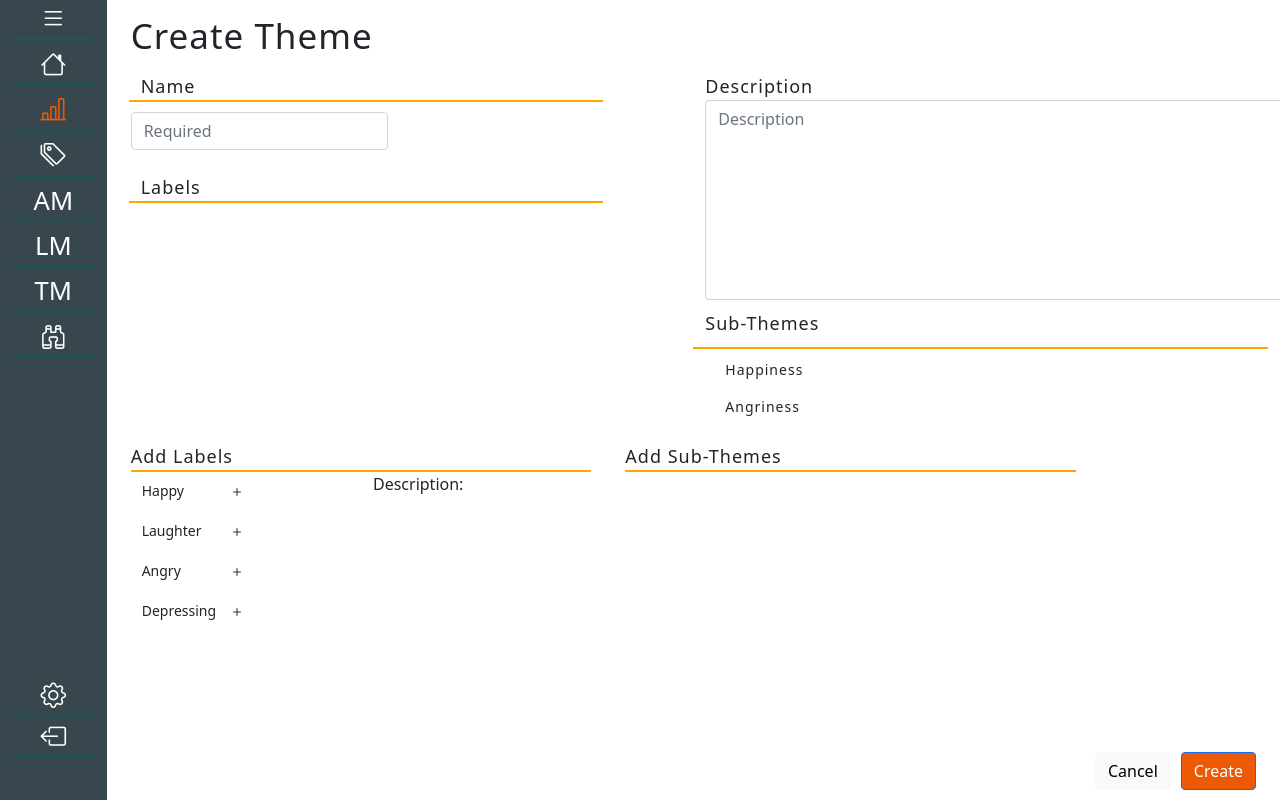
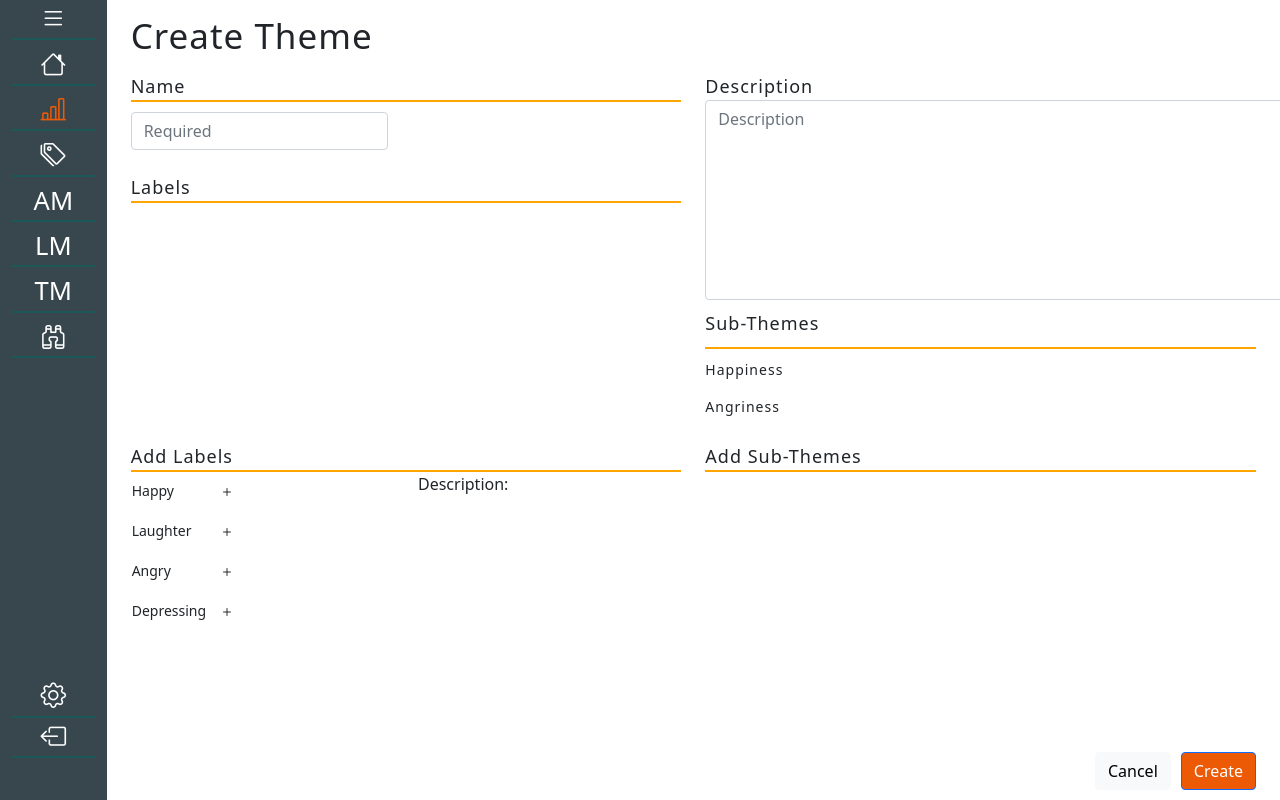
Before and after one commit to muctadir/lama, an Angular app in the folder frontend/: page /project/createTheme in a window 1280 px wide. Built offline with nearby package versions, Linux system fonts and the light colour scheme.

Commit message:
UI fixes

```diff
--- a/frontend/src/app/create-theme/create-theme.component.html
+++ b/frontend/src/app/create-theme/create-theme.component.html
@@ -14,6 +14,7 @@
         <div class="col-6">
             <div class="row" id="topLeft">
                 <!-- Label Name section -->
+                <div class="col-sm-12">
                     <div id="name">
                         Name
                     </div>
@@ -22,11 +23,12 @@
                             <input class="form-control" id="nameForm" type="text" placeholder="Required" required><br>
                         </div>
                     </div>
+                </div>
                 <!-- Displays All labels section -->
+                <div class="col-sm-12">
                 <div id="labels">
                     Labels
                 </div>
-                <div class="row">
                     <div id="allLabelsList">
                         <div *ngFor="let label of addedLabels">
                             <span id="allLabels">{{label}}</span>
@@ -43,6 +45,7 @@
         <!-- Right side of top half -->
         <div class="col-6">
             <div class="row" id="topRight">
+                <div class="col-sm-12">
                     <!-- Description section -->
                     <div id="description">
                         Description
@@ -50,16 +53,17 @@
                     <div class="form-group">
                         <textarea class="form-control" rows="10" placeholder="Description" id="descriptionArea"></textarea>
                     </div>
+                </div>
                 <!-- Sub-themes section -->
+                <div class="col-sm-12">
                     <div id="subThemes">
-                    <span>
                         Sub-Themes
-                    </span>
                     </div>
                     <!-- Sub-theme list from data -->
                     <div id="allSubthemesList">
                         <div *ngFor="let subthemes of allSubthemes">
                             <p id="allSubthemes">{{subthemes}}</p>
+                        </div>
                     </div>
                 </div>
             </div>
@@ -76,7 +80,7 @@
             <div class="row">
                 <!-- Add Labels Left side -->
                 <!-- TODO Filtering and Searching -->
-                <div class="col">
+                <div class="col-sm-6">
                     <!-- Table for showing all labels -->
                     <table class="table table-borderless">
                         <tbody>
@@ -100,7 +104,7 @@
                     </table>
                 </div>
                 <!-- Add Labels right side Description part -->
-                <div class="col">
+                <div class="col-sm-6">
                     <p id="labelDescription">Description:</p>
                     <div id="descriptionScroll">
                         <div *ngIf="selectedDescription != null">
@@ -117,7 +121,6 @@
                 Add Sub-Themes
             </div>
         </div>
-
     </div>
 
     <!--Page Footer-->
--- a/frontend/src/app/create-theme/create-theme.component.scss
+++ b/frontend/src/app/create-theme/create-theme.component.scss
@@ -13,17 +13,14 @@
 //Top half part of page
 #topHalf{
     padding-top:10px;
-    padding-left:0px;
-    padding-right: 0px;
     height:50vh;
 }
 //top left section
 #topLeft{
-    padding-right: 100px;
+
 }
 //Name Header
 #name{
-    margin-left: 10px;
     border-bottom: 2px;
     border-bottom-style: solid;
     font-size: 18px;
@@ -36,7 +33,6 @@
 }
 //Labels header
 #labels{
-    margin-left: 10px;
     border-bottom: 2px;
     border-bottom-style: solid;
     font-size: 18px;
@@ -79,17 +75,9 @@
     letter-spacing: 1px;
     border-bottom-color: orange
 }
-//Subtheme button
-#addSubthemeButton{
-    background-color: #ED5A06;
-    border: 2px solid;
-    border-color: #ED5A06;
-    color: white;
-    float: right;
-}
 //Subthemes list
 #allSubthemes{
-    padding-left: 20px;
+    padding-left: 0px;
     font-size:14px;
     letter-spacing: 1px;
 }
@@ -103,7 +91,6 @@
 #bottomHalf{
     padding-top:10px;
     padding-left:0px;
-    padding-right:180px;
 }
 #addLabels{
     border-bottom: 2px;
@@ -115,7 +102,7 @@
 //Add label text
 .addLabelsText{
     font-size: 14px;
-    padding-left: 10px;
+    padding-left: 0px;
     vertical-align: -5px
 }
 //add label button
@@ -137,7 +124,7 @@
 }
 // Label Description text container
 p.labelDescriptionText{
-    padding-left: 10px;
+    padding-left: 0px;
     font-size: 14px;
 }
 
@@ -177,7 +164,6 @@ p.labelDescriptionText{
 }
 // Add subtheme text
 #addSubthemes{
-    margin-left: 10px;
     border-bottom: 2px;
     border-bottom-style: solid;
     font-size: 18px;
--- a/frontend/src/app/create-theme/create-theme.component.ts
+++ b/frontend/src/app/create-theme/create-theme.component.ts
@@ -27,7 +27,7 @@ export class CreateThemeComponent implements OnInit {
   addedLabels: String[] = [];
 
   //Hard coded sub-themes
-  allSubthemes = ['Happiness','Angriness'];
+  allSubthemes = ['Happiness','Angriness', 'SupremeSubtheme'];
 
   constructor() { }
 
```
Lines whose indentation alone changed are shown as unchanged.
